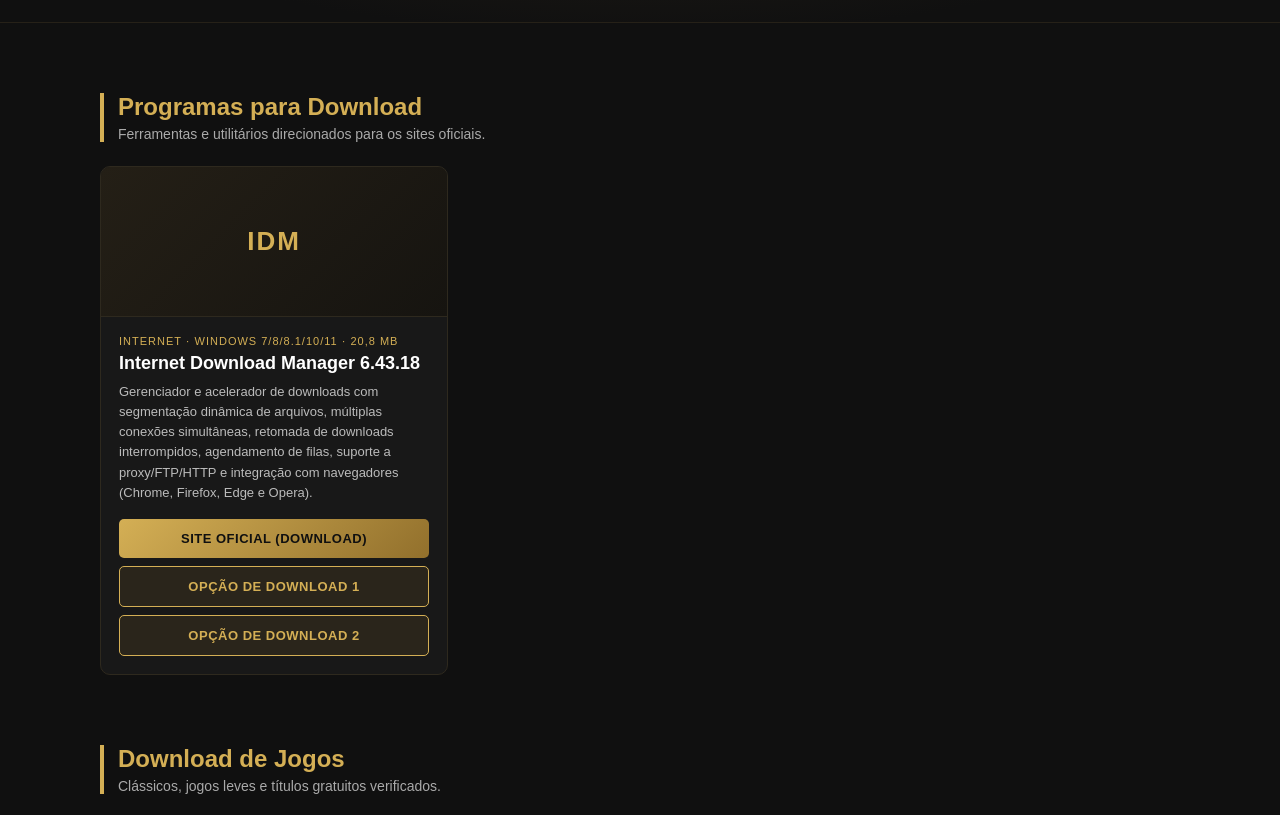
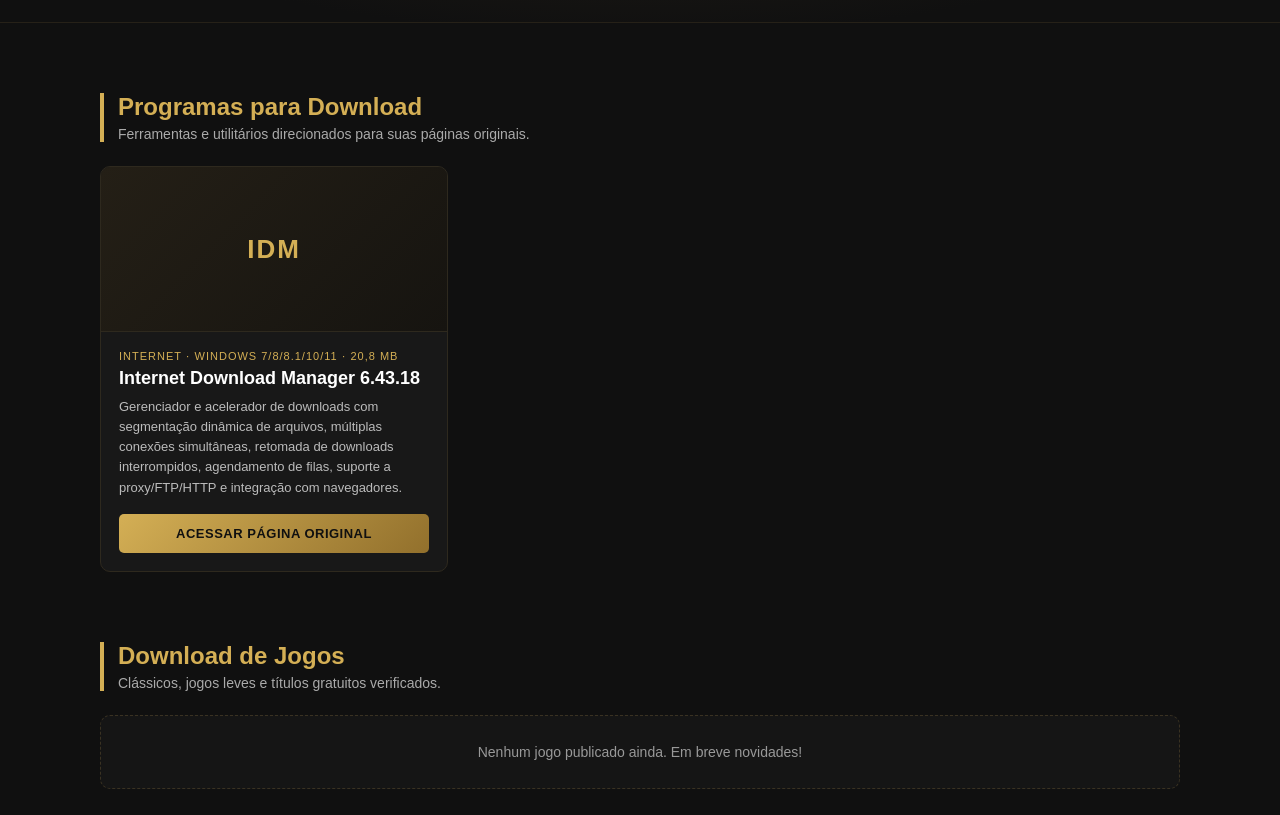
Before and after one commit to GRBNAVA/grbnava.github.io, a plain HTML site: page index.html in a window 1280 px wide. Shown: the part 540-1355 px from the top of the page. Drawn offline with Linux system fonts and the light colour scheme.

Commit message:
Update index.html

```diff
--- a/index.html
+++ b/index.html
@@ -166,7 +166,7 @@
         }
 
         .card-img {
-            height: 150px;
+            height: 165px;
             background: linear-gradient(135deg, #241f16, #161410);
             display: flex;
             align-items: center;
@@ -177,12 +177,14 @@
             letter-spacing: 2px;
             border-bottom: 1px solid #2e291e;
             overflow: hidden;
+            position: relative;
         }
 
         .card-img img {
             width: 100%;
             height: 100%;
             object-fit: cover;
+            display: block;
         }
 
         .card-body {
@@ -232,20 +234,11 @@
             border-radius: 5px;
             font-size: 13px;
             letter-spacing: 0.5px;
+            margin-top: auto;
         }
 
         .card-btn:hover {
             background: #f0cf78;
-        }
-
-        .card-btn.alt {
-            background: #2a251b;
-            color: #d4af55;
-            border: 1px solid #d4af55;
-        }
-
-        .card-btn.alt:hover {
-            background: #383123;
         }
 
         .card-btn.shopee {
@@ -255,13 +248,6 @@
 
         .card-btn.shopee:hover {
             filter: brightness(1.1);
-        }
-
-        .btn-grupo {
-            display: flex;
-            flex-direction: column;
-            gap: 8px;
-            margin-top: auto;
         }
 
         footer {
@@ -304,33 +290,25 @@
         <section class="secao" id="programas">
             <div class="secao-titulo">
                 <h2>Programas para Download</h2>
-                <p>Ferramentas e utilitários direcionados para os sites oficiais.</p>
+                <p>Ferramentas e utilitários direcionados para suas páginas originais.</p>
             </div>
 
             <div class="grid">
                 <article class="card">
-                    <div class="card-img">IDM</div>
+                    <div class="card-img">
+                        <img src="COLE_O_LINK_DA_IMAGEM_AQUI" alt="Internet Download Manager" onerror="this.style.display='none'; this.parentElement.textContent='IDM';">
+                    </div>
                     <div class="card-body">
                         <span class="tag">Internet · Windows 7/8/8.1/10/11 · 20,8 MB</span>
                         <h3>Internet Download Manager 6.43.18</h3>
                         <p>
                             Gerenciador e acelerador de downloads com segmentação dinâmica de arquivos,
                             múltiplas conexões simultâneas, retomada de downloads interrompidos,
-                            agendamento de filas, suporte a proxy/FTP/HTTP e integração com navegadores
-                            (Chrome, Firefox, Edge e Opera).
+                            agendamento de filas, suporte a proxy/FTP/HTTP e integração com navegadores.
                         </p>
-
-                        <div class="btn-grupo">
-                            <a href="https://internetdownloadmanager.com" target="_blank" rel="noopener noreferrer" class="card-btn">
-                                SITE OFICIAL (DOWNLOAD)
-                            </a>
-                            <a href="COLE_SEU_LINK_ESPELHO_1" target="_blank" rel="noopener noreferrer" class="card-btn alt">
-                                OPÇÃO DE DOWNLOAD 1
-                            </a>
-                            <a href="COLE_SEU_LINK_ESPELHO_2" target="_blank" rel="noopener noreferrer" class="card-btn alt">
-                                OPÇÃO DE DOWNLOAD 2
-                            </a>
-                        </div>
+                        <a href="https://internetdownloadmanager.com" target="_blank" rel="noopener noreferrer" class="card-btn">
+                            ACESSAR PÁGINA ORIGINAL
+                        </a>
                     </div>
                 </article>
             </div>
```
